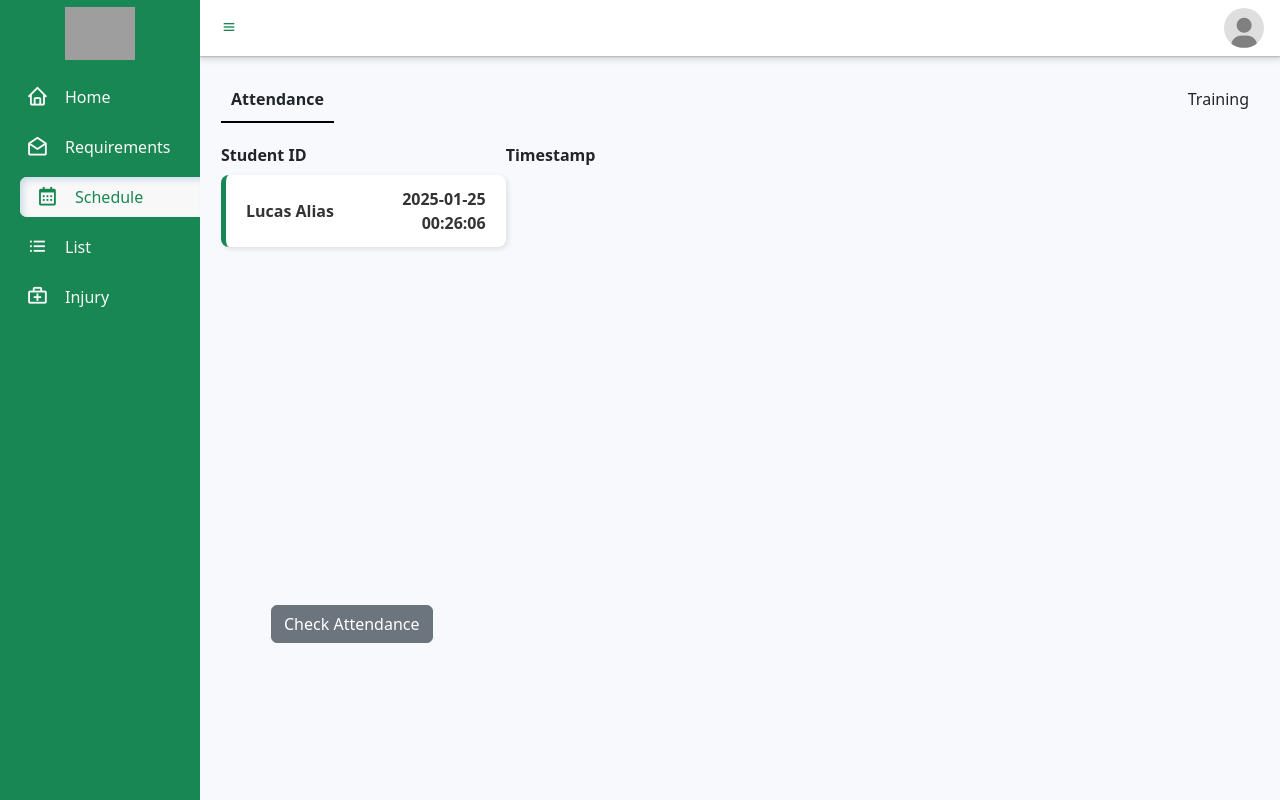
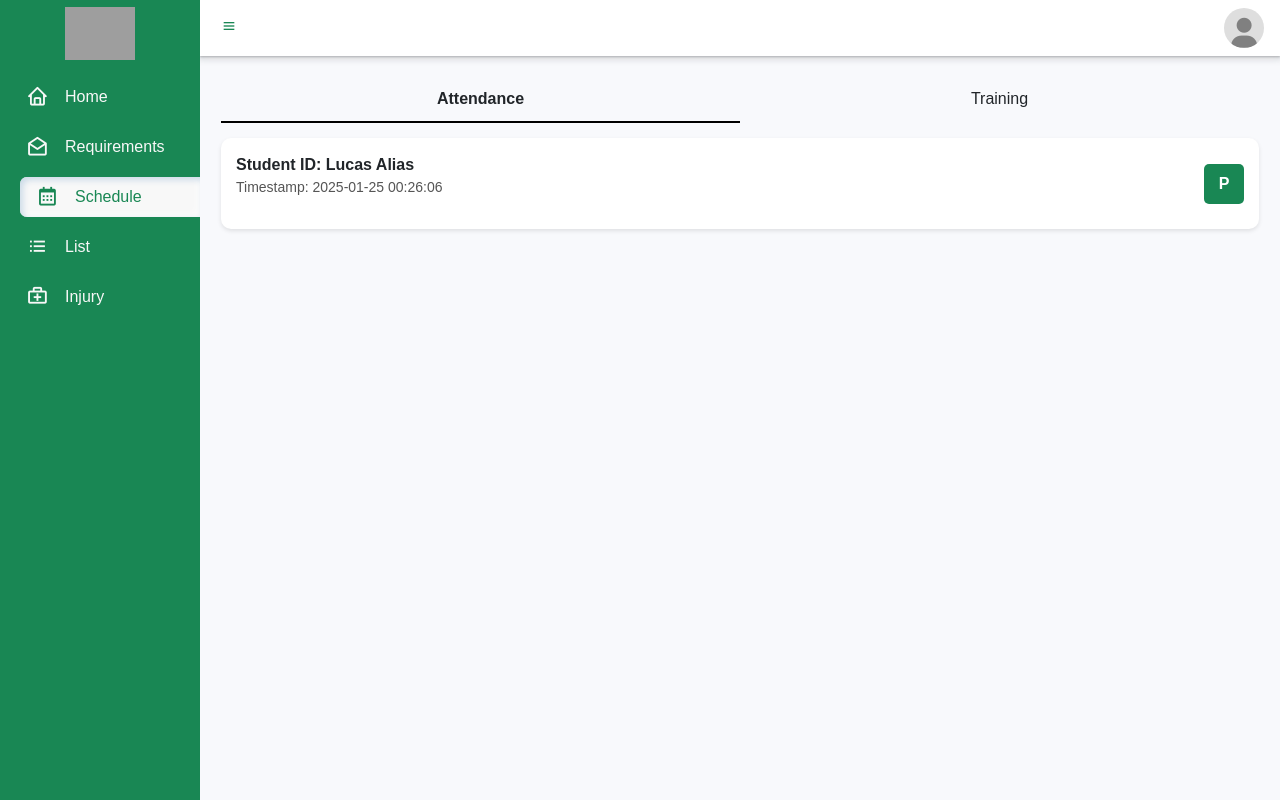
Before and after one commit to Arroyojustin/sportsmanagement, a PHP site: page /Coach/coach.php in a window 1280 px wide, after a click on "Schedule". Run offline with PHP 8.4, Linux system fonts and the light colour scheme; data comes from the database, SQL or seed files in the repository; data that the repository does not hold is empty; some libraries are stand-ins or nearby versions; grey boxes are pictures that could not be loaded.

Commit message:
UPDATE NEW  SCHEDULE DESIGN

```diff
--- a/Coach/controller/record_attendance.php
+++ b/Coach/controller/record_attendance.php
@@ -3,19 +3,16 @@
 require '../../dbconn.php';
 
 // Fetch attendance data from the database
-$query = "SELECT * FROM attendance";
+$query = "SELECT student_id, timestamp FROM attendance ORDER BY timestamp DESC";
 $result = mysqli_query($conn, $query);
 
-// Check if the query was successful
 if ($result) {
     $attendance_records = [];
     while ($row = mysqli_fetch_assoc($result)) {
         $attendance_records[] = $row;
     }
-    // Return the data in JSON format
     echo json_encode($attendance_records);
 } else {
-    // If no data, return an empty array
     echo json_encode([]);
 }
 ?>
--- a/Coach/pages/schedule.php
+++ b/Coach/pages/schedule.php
@@ -1,37 +1,23 @@
-<div class="container-fluid p-0 m-0" id="strong" style="display: none;">
+<div class="container-fluid p-0 m-0" id="strong">
   <div class="attendance-training-tabs">
-    <div class="attendance-training-tab active" id="attendance-tab">Attendance</div>
-    <div class="attendance-training-tab" id="training-tab">Training</div>
+    <div class="attendance-training-tab active" id="attendance-tab" onclick="showTab('attendance')">Attendance</div>
+    <div class="attendance-training-tab" id="training-tab" onclick="showTab('training')">Training</div>
   </div>
 
   <!-- Attendance Tab Content -->
-  <div class="attendance-tab-content active">
-    <div class="attendance-training-dropdown">
-    </div>
+  <div class="attendance-tab-content active" id="attendance-content">
+    <div class="attendance-training-dropdown"></div>
 
+    <!-- Attendance Records in Card Layout -->
     <div class="attendance-training-table">
-      <table>
-        <thead>
-          <tr>
-            <th>Student ID</th>
-            <th>Timestamp</th>
-          </tr>
-        </thead>
-        <tbody id="attendance-body">
-          <!-- Rows will be dynamically generated by JavaScript -->
-        </tbody>
-      </table>
-    </div>
-
-    <div class="attendance-training-buttons">
-      <button class="btn btn-secondary check-attendance" onclick="showSection(event, 'scanners')">Check
-        Attendance</button>
+      <div id="attendance-body">
+        <!-- Attendance Cards will be dynamically inserted here -->
+      </div>
     </div>
   </div>
 
-
   <!-- Training Tab Content -->
-  <div class="training-tab-content">
+  <div class="training-tab-content" id="training-content">
     <div class="training-calendar">
       <div id="current-month"></div>
       <table id="calendar-table">
@@ -55,6 +41,7 @@
       <h5>Training</h5>
       <i class='bx bxs-plus-circle training-add-icon' data-bs-toggle="modal" data-bs-target="#scheduleModal"></i>
     </div>
+  </div>
   </div>
 </div>
 
@@ -94,31 +81,23 @@
   </div>
 </div>
 
+
 <script>
-  // Tab Switching Logic
-  const attendanceTab = document.getElementById("attendance-tab");
-  const trainingTab = document.getElementById("training-tab");
-  const attendanceContent = document.querySelector(".attendance-tab-content");
-  const trainingContent = document.querySelector(".training-tab-content");
-
-  attendanceTab.addEventListener("click", () => {
-    attendanceTab.classList.add("active");
-    trainingTab.classList.remove("active");
-
-    attendanceContent.classList.add("active");
-    trainingContent.classList.remove("active");
-  });
-
-  trainingTab.addEventListener("click", () => {
-    trainingTab.classList.add("active");
-    attendanceTab.classList.remove("active");
-
-    trainingContent.classList.add("active");
-    attendanceContent.classList.remove("active");
-  });
-
-  // Handle form submission
-  document.getElementById("scheduleForm").addEventListener("submit", function (event) {
+  function showTab(tab) {
+    if (tab === "attendance") {
+      document.getElementById("attendance-content").classList.add("active");
+      document.getElementById("training-content").classList.remove("active");
+      document.getElementById("attendance-tab").classList.add("active");
+      document.getElementById("training-tab").classList.remove("active");
+    } else {
+      document.getElementById("attendance-content").classList.remove("active");
+      document.getElementById("training-content").classList.add("active");
+      document.getElementById("attendance-tab").classList.remove("active");
+      document.getElementById("training-tab").classList.add("active");
+    }
+  }
+   // Handle form submission
+   document.getElementById("scheduleForm").addEventListener("submit", function (event) {
     event.preventDefault();
 
     const date = document.getElementById("scheduleDate").value;
--- a/assets/css/coach css/schedule.css
+++ b/assets/css/coach css/schedule.css
@@ -2,110 +2,89 @@
   margin: 0;
   padding: 0;
   box-sizing: border-box;
-}
-
-/* Scoped Attendance Styles */
-#strong .attendance-training-container {
-  max-width: 500px;
-  margin: 20px auto;
-  padding: 15px;
   font-family: Arial, sans-serif;
 }
 
-/* Tabs styling */
-#strong .attendance-training-tabs {
+/* Tabs Styling */
+.attendance-training-tabs {
   display: flex;
   justify-content: space-between;
   margin-bottom: 10px;
 }
 
-#strong .attendance-training-tabs div {
+.attendance-training-tab {
   padding: 10px;
   cursor: pointer;
+  flex: 1;
+  text-align: center;
+  border-bottom: 2px solid transparent;
 }
 
-#strong .attendance-training-tabs div.active {
+.attendance-training-tab.active {
   font-weight: bold;
   border-bottom: 2px solid black;
 }
 
-/* Attendance Tab Content */
-#strong .attendance-tab-content {
+/* Attendance & Training Content */
+.attendance-tab-content,
+.training-tab-content {
   display: none;
 }
 
-#strong .attendance-tab-content.active {
+.attendance-tab-content.active,
+.training-tab-content.active {
   display: block;
 }
 
-/* Training Tab Content */
-#strong .training-tab-content {
-  display: none;
+/* Attendance Card Container */
+#attendance-body {
+  display: flex;
+  flex-direction: column;
+  gap: 10px;
+  margin-top: 15px;
 }
 
-#strong .training-tab-content.active {
-  display: block;
+/* Attendance Card */
+.attendance-card {
+  display: flex;
+  justify-content: space-between;
+  align-items: center;
+  background: #fff;
+  border-radius: 10px;
+  box-shadow: 0 2px 4px rgba(0, 0, 0, 0.1);
+  padding: 15px;
+  width: 100%;
 }
 
-/* Dropdown styling */
-#strong .attendance-training-dropdown {
-  margin-bottom: 10px;
+/* Student Details */
+.attendance-info {
   display: flex;
-  align-items: center;
-  justify-content: space-between;
+  flex-direction: column;
 }
 
-#strong .attendance-training-dropdown select {
-  padding: 5px;
+.attendance-info strong {
   font-size: 16px;
 }
 
-/* Scoped Attendance Table Layout */
-#strong .attendance-training-table {
-  width: 100%;
+.attendance-info p {
+  font-size: 14px;
+  color: #555;
 }
 
-/* Scoped Style for Attendance Rows as Semi-Card Containers */
-#strong #attendance-body tr {
-  display: flex;
-  justify-content: space-between;
-  align-items: center;
-  background: #ffffff;
-  padding: 12px 20px;
-  margin: 8px 0;
-  border-radius: 8px;
-  box-shadow: 2px 2px 5px rgba(0, 0, 0, 0.1);
-  border-left: 5px solid #198754;
-  transition: 0.2s;
+/* Status Badge */
+.attendance-status {
+  background: #198754;
+  color: white;
+  font-weight: bold;
+  padding: 8px 12px;
+  border-radius: 5px;
+  text-align: center;
+  min-width: 40px;
 }
 
-/* Hover effect for scoped attendance rows */
-#strong #attendance-body tr:hover {
-  background: #e9ecef;
-}
-
-/* Scoped Style for Table Cells inside Attendance Row */
-#strong #attendance-body td {
-  flex: 1;
-  font-size: 16px;
-  font-weight: bold;
-  color: #333;
-  text-align: left;
-}
-
-/* Make timestamp align right for better structure */
-#strong #attendance-body td:nth-child(2) {
-  text-align: right;
-}
-
-/* Attendance Training Buttons */
-#strong .attendance-training-buttons {
-  margin-top: 350px;
-  margin-left: 50px;
-}
 
 /* Training Calendar Styling */
-#strong .training-calendar {
+.training-calendar {
   width: 100%;
   border: 1px solid #ccc;
   border-radius: 8px;
--- a/assets/css/coach css/scholar.css
+++ b/assets/css/coach css/scholar.css
@@ -1,72 +1,15 @@
-* {
-    margin: 0;
-    padding: 0;
-    box-sizing: border-box;
-  }
-
-  /* Container for the page */
-  .attendance-training-container {
-    max-width: 500px;
-    margin: 20px auto;
-    padding: 15px;
-    font-family: Arial, sans-serif;
-  }
-
-  /* Tabs styling */
-  .attendance-training-tabs {
-    display: flex;
-    justify-content: space-between;
-    margin-bottom: 10px;
-  }
-
-  .attendance-training-tabs div {
-    padding: 10px;
-    cursor: pointer;
-  }
-
-  .attendance-training-tabs div.active {
-    font-weight: bold;
-    border-bottom: 2px solid black;
-  }
-
-  /* Attendance Tab Content */
-  .attendance-tab-content {
+#athlete {
   display: none;
 }
 
-  .attendance-tab-content.active {
-    display: block;
-  }
-
-  /* Training Tab Content */
-  .training-tab-content {
-    display: none;
-  }
-
-  .training-tab-content.active {
-    display: block;
-  }
-
-  /* Dropdown styling */
-  .attendance-training-dropdown {
-    margin-bottom: 10px;
-    display: flex;
-    align-items: center;
-    justify-content: space-between;
-  }
-
-  .attendance-training-dropdown select {
-    padding: 5px;
-    font-size: 16px;
-  }
-
-  /* Table layout */
-  .attendance-training-table {
+/* Ensure the table remains but looks like semi-cards */
+#athlete #student-table-body {
+  display: table; /* Keeps table structure */
   width: 100%;
 }
 
-  /* Style for attendance rows as semi-card containers */
-  #attendance-body tr {
+/* Each row has a card-like look */
+#athlete .student-row {
   display: flex;
   justify-content: space-between;
   align-items: center;
@@ -79,123 +22,29 @@
   transition: 0.2s;
 }
 
-  /* Style for table cells inside the row */
-  #attendance-body td {
+#athlete .student-row:hover {
+  background: #e9ecef;
+}
+
+/* Name & Scholarship columns */
+#athlete .student-info {
   flex: 1;
   font-size: 16px;
   font-weight: bold;
   color: #333;
-    text-align: left;
 }
 
-  /* Make timestamp align right for better structure */
-  #attendance-body td:nth-child(2) {
-    text-align: right;
-  }
-
-  /* Attendance Training Options */
-  .attendance-training-options button {
-    padding: 5px 10px;
-    margin-right: 5px;
-    border: none;
-    border-radius: 5px;
-    color: white;
-    font-weight: bold;
-    cursor: pointer;
-  }
-
-  .attendance-training-options button.P {
-    background-color: green;
-  }
-
-  .attendance-training-options button.A,
-  .attendance-training-options button.L {
-    background-color: gray;
-  }
-
-  .attendance-training-buttons {
-    margin-top: 350px;
-    margin-left: 50px;
-  }
-
-  /* Training Calendar Styling */
-  .training-calendar {
-    width: 100%;
-    border: 1px solid #ccc;
-    border-radius: 8px;
-    margin-bottom: 20px;
+/* Edit button */
+#athlete .student-row .btn {
   background-color: #198754;
   color: white;
-    text-align: center;
-    padding: 10px;
-  }
-
-  .training-calendar table {
-    width: 100%;
-    color: black;
-    background-color: white;
-    margin: 18px 0;
-    border-collapse: collapse;
-  }
-
-  .training-calendar th,
-  .training-calendar td {
-    text-align: center;
-    padding: 4px;
-    border: 1px solid #ccc;
-  }
-
-  .training-calendar td.training-day {
-    color: red;
-    font-weight: bold;
-  }
-
-  /* Training Schedule */
-  .training-schedule {
-    margin-top: 10px;
-  }
-
-  .training-schedule .training-item {
-    display: flex;
-    justify-content: space-between;
-    align-items: center;
-    border: 1px solid #ccc;
-    border-radius: 8px;
-    padding: 10px;
-    margin-bottom: 10px;
-    background-color: white;
-  }
-
-  .training-schedule .training-item span {
+  border: none;
+  padding: 6px 12px;
+  border-radius: 5px;
+  cursor: pointer;
   font-size: 14px;
 }
 
-  .training-schedule {
-    position: relative;
+#athlete .student-row .btn:hover {
+  background-color: #198754;
 }
-
-  .training-add-icon {
-    position: absolute;
-    bottom: 10px;
-    right: 10px;
-    font-size: 60px; /* Adjust size as needed */
-    color: #888888; /* Adjust color as needed */
-    cursor: pointer;
-    transition: transform 0.2s ease-in-out;
-  }
-
-  .training-add-icon:hover {
-    transform: scale(1.1);
-    color: #a0a0a0; /* Adjust hover color as needed */
-  }
-
-  .training-calendar {
-    width: 100%;
-    border: 1px solid #ccc;
-    border-radius: 8px;
-    margin-bottom: 20px;
-    background-color: #198754;
-    color: white;
-    text-align: center;
-    padding: 10px;
-  }
```
Also changed, not shown: other parts of assets/css/coach css/schedule.css (+24 -13 lines), Coach/crud-ajax/attendance.js (+26 -25 lines). Lines whose indentation alone changed are shown as unchanged.
